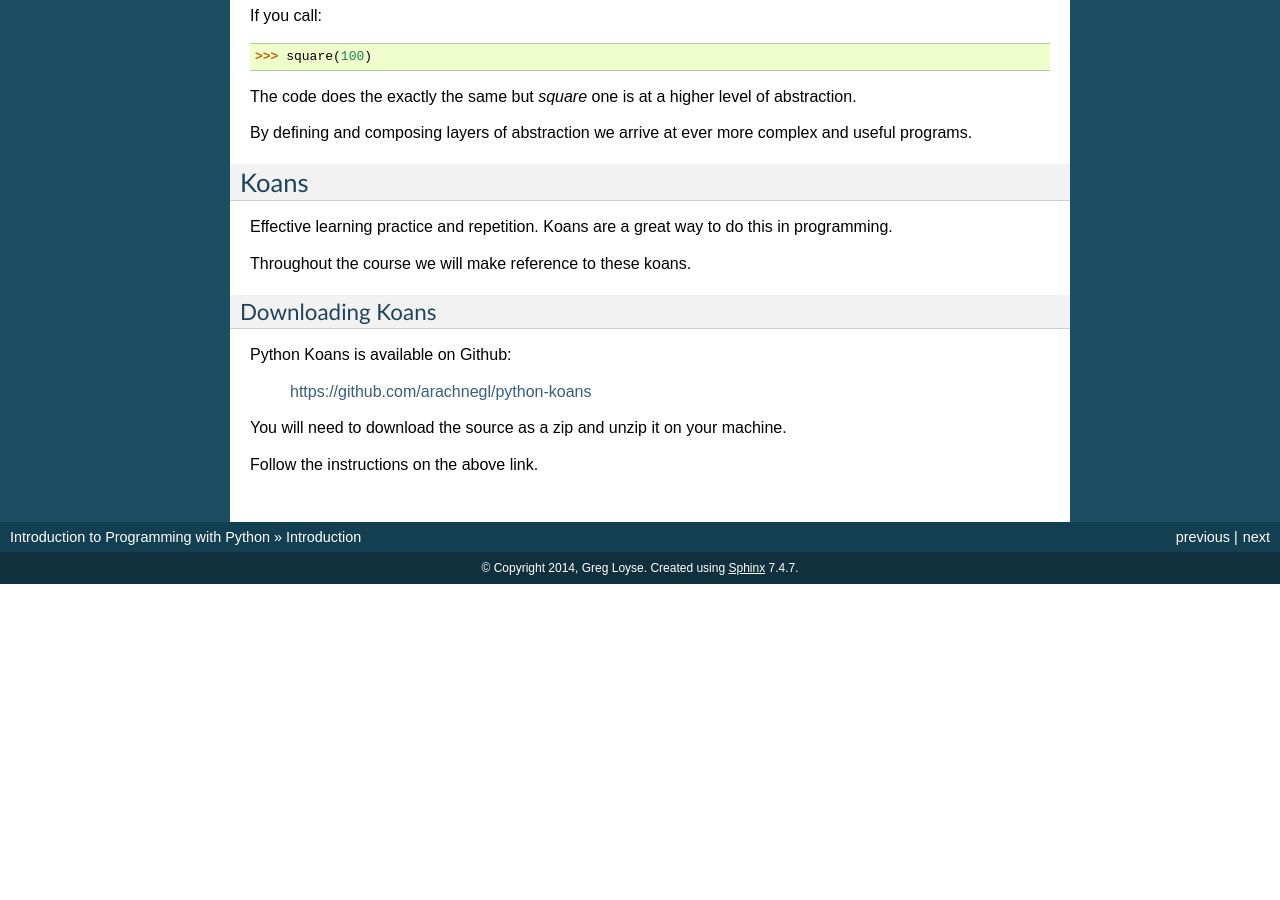
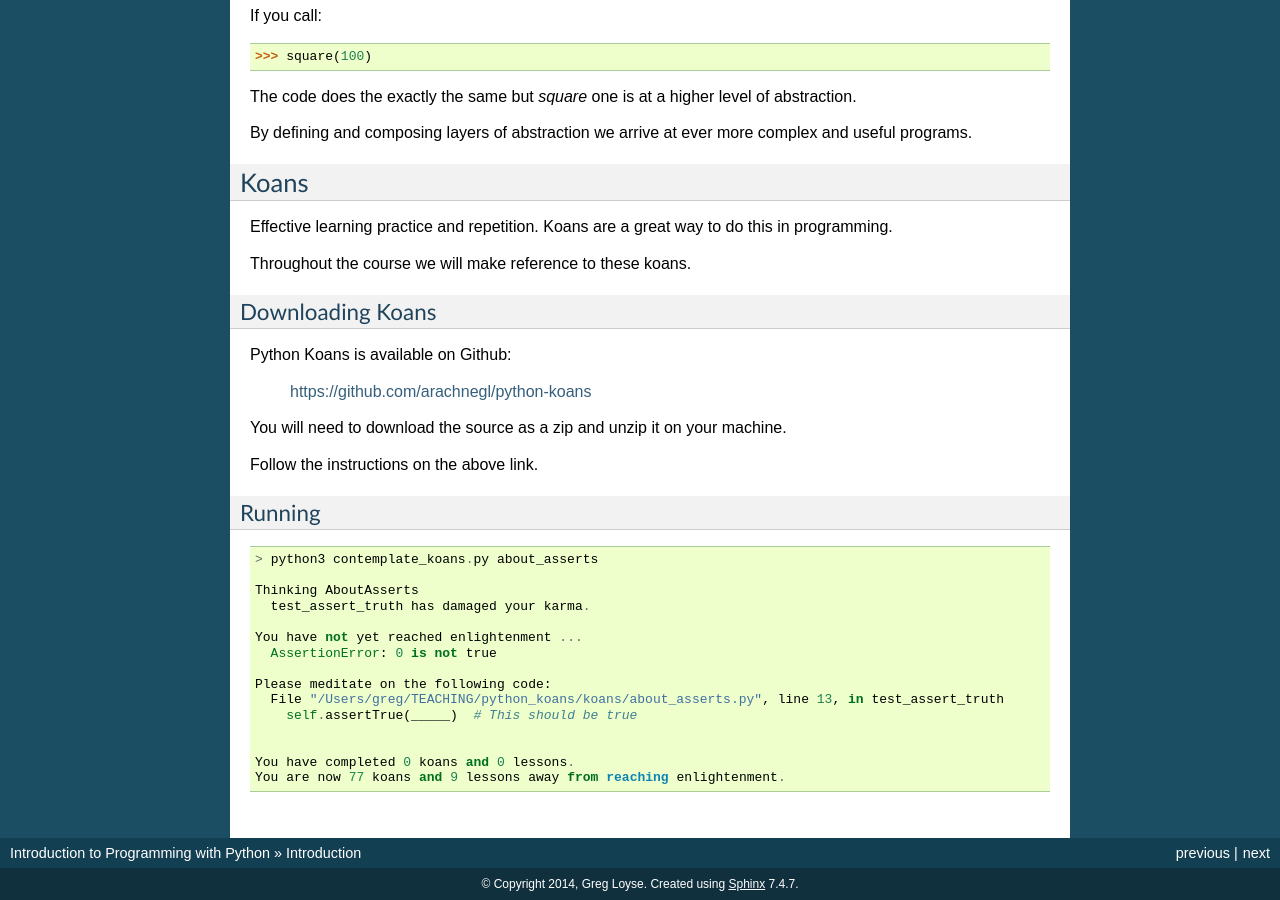
Before and after one commit to gu-lseg/intro-to-programming, a Sphinx documentation site: the page built from source/introduction.rst, in a window 1280 px wide and 900 px high, scrolled down 1271 px. Built offline with Sphinx 7.4.7, drawn with Linux system fonts in a browser that asks for light colours; before the commit the page ends 1855 px from its top, so only the background shows below that.

Commit message:
koan instructions

```diff
--- a/source/introduction.rst
+++ b/source/introduction.rst
@@ -95,3 +95,24 @@ Python Koans is available on Github:
 You will need to download the source as a zip and unzip it on your machine.
 
 Follow the instructions on the above link.
+
+Running
+-------
+
+::
+
+    > python3 contemplate_koans.py about_asserts
+
+    Thinking AboutAsserts
+      test_assert_truth has damaged your karma.
+
+    You have not yet reached enlightenment ...
+      AssertionError: 0 is not true
+
+    Please meditate on the following code:
+      File "/Users/greg/TEACHING/python_koans/koans/about_asserts.py", line 13, in test_assert_truth
+        self.assertTrue(_____)  # This should be true
+
+
+    You have completed 0 koans and 0 lessons.
+    You are now 77 koans and 9 lessons away from reaching enlightenment.
```
